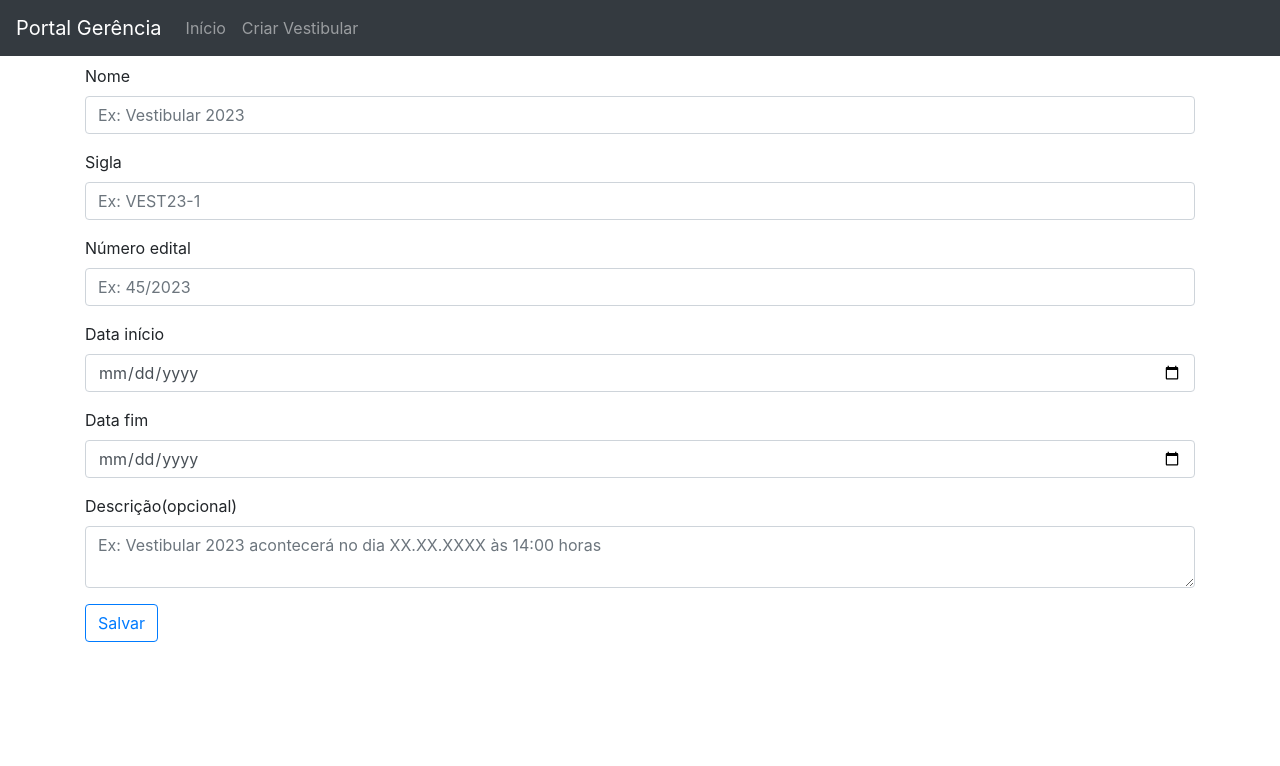
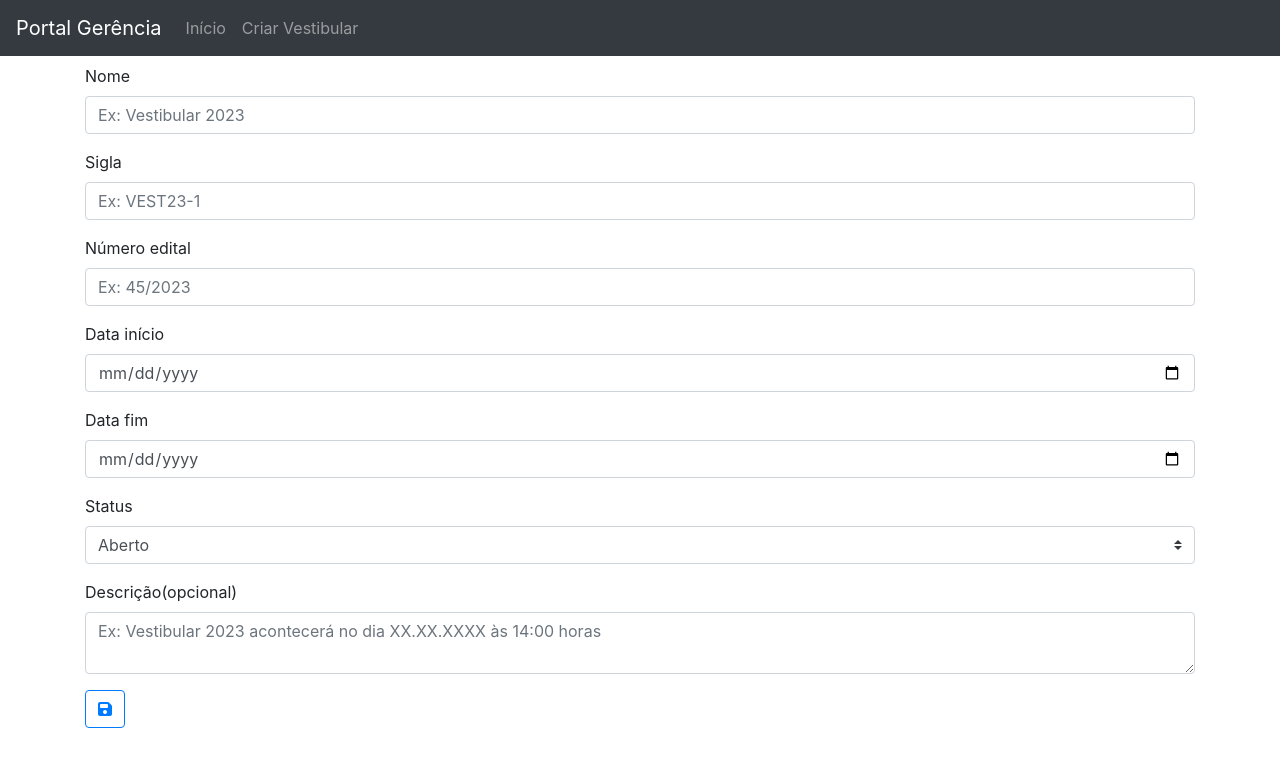
Before and after one commit to lariloran/projetoCPWII, a Vue app: page /form in a window 1280 px wide. Shown: the top 766 px of the page. Built offline with nearby package versions, Linux system fonts and the light colour scheme.

Commit message:
Finalizando font-awesome

```diff
--- a/db.json
+++ b/db.json
@@ -1,12 +1,264 @@
 {
-    "vests":[
-        {
-            "id": 1,
-            "nome": "Vestibular 2023",
-            "sigla": "VEST23-1",
-            "edital": "45/2023",
-            "data_ini": "20-01-2023",
-            "data_fim": "20-03-2023"
-        }
-    ]
+  "vests": [
+    {
+      "name": "xsxs",
+      "initial": "sxxs",
+      "edital": "xssxsx",
+      "dat_ini": "2022-12-16",
+      "dat_end": "2022-12-15",
+      "description": "",
+      "status": 3,
+      "id": 2
+    },
+    {
+      "name": "swsasa",
+      "initial": "1111111111111",
+      "edital": "assas",
+      "dat_ini": "2022-12-22",
+      "dat_end": "2022-12-05",
+      "description": "",
+      "status": 3,
+      "id": 3
+    },
+    {
+      "name": "sasa",
+      "initial": "sasa",
+      "edital": "sasasasa",
+      "dat_ini": "2022-12-28",
+      "dat_end": "2022-12-26",
+      "description": "",
+      "status": 3,
+      "id": 4
+    },
+    {
+      "name": "sdsdsd",
+      "initial": "sdsds",
+      "edital": "dsdsds",
+      "dat_ini": "2022-12-28",
+      "dat_end": "2022-12-21",
+      "description": "",
+      "status": 2,
+      "id": 5
+    },
+    {
+      "name": "AAAAAAAAA",
+      "initial": "fdfdfdf",
+      "edital": "dfdfdf",
+      "dat_ini": "2022-12-15",
+      "dat_end": "2022-12-14",
+      "description": "",
+      "status": 2,
+      "id": 6
+    },
+    {
+      "name": "dsdsds",
+      "initial": "dsdsdsd",
+      "edital": "sdsdsd",
+      "dat_ini": "2022-12-31",
+      "dat_end": "2022-12-20",
+      "description": "",
+      "status": 2,
+      "id": 7
+    },
+    {
+      "name": "sasas",
+      "initial": "asasas",
+      "edital": "asasasas",
+      "dat_ini": "2022-12-06",
+      "dat_end": "2022-12-23",
+      "description": "",
+      "status": 2,
+      "id": 8
+    },
+    {
+      "name": "asasas",
+      "initial": "asasa",
+      "edital": "sasasasa",
+      "dat_ini": "2022-12-23",
+      "dat_end": "2022-12-01",
+      "description": "",
+      "status": 2,
+      "id": 9
+    },
+    {
+      "name": "dsdsd",
+      "initial": "sdsdsd",
+      "edital": "dsdsdsd",
+      "dat_ini": "2022-12-08",
+      "dat_end": "2022-12-21",
+      "description": "",
+      "status": 3,
+      "id": 10
+    },
+    {
+      "name": "kjkjk",
+      "initial": "jhjhjh",
+      "edital": "ddsds",
+      "dat_ini": "2022-12-20",
+      "dat_end": "2022-12-23",
+      "description": "",
+      "status": 2,
+      "id": 11
+    },
+    {
+      "name": "dsds",
+      "initial": "sdsds",
+      "edital": "sdsds",
+      "dat_ini": "2022-12-23",
+      "dat_end": "2022-11-28",
+      "description": "",
+      "status": 2,
+      "id": 12
+    },
+    {
+      "name": "dsds",
+      "initial": "sdsd",
+      "edital": "dsd",
+      "dat_ini": "2022-12-16",
+      "dat_end": "2022-12-06",
+      "description": "",
+      "status": 2,
+      "id": 13
+    },
+    {
+      "name": "sasa",
+      "initial": "sas",
+      "edital": "sasas",
+      "dat_ini": "2022-12-29",
+      "dat_end": "2022-12-07",
+      "description": "",
+      "status": 2,
+      "id": 14
+    },
+    {
+      "name": "AAAAAAAAAA",
+      "initial": "wdwd",
+      "edital": "wdwdw",
+      "dat_ini": "2022-12-01",
+      "dat_end": "2022-12-06",
+      "description": "",
+      "status": 2,
+      "id": 15
+    },
+    {
+      "name": "oooo",
+      "initial": "ooooo",
+      "edital": "ooooo",
+      "dat_ini": "2022-12-29",
+      "dat_end": "2022-12-30",
+      "description": "",
+      "status": 2,
+      "id": 16
+    },
+    {
+      "name": "sss",
+      "initial": "ssss",
+      "edital": "ssss",
+      "dat_ini": "2022-12-15",
+      "dat_end": "2022-12-28",
+      "description": "",
+      "status": 2,
+      "id": 17
+    },
+    {
+      "name": "dsdsd",
+      "initial": "sddsdsd",
+      "edital": "dsdsdsd",
+      "dat_ini": "2022-12-22",
+      "dat_end": "2022-12-10",
+      "description": "",
+      "status": 3,
+      "id": 18
+    },
+    {
+      "name": "sdsss",
+      "initial": "ssssssssss",
+      "edital": "dsddsdsd",
+      "dat_ini": "2022-12-13",
+      "dat_end": "2022-12-23",
+      "description": "",
+      "status": 2,
+      "id": 21
+    },
+    {
+      "name": "sssssssssss",
+      "initial": "sssssssssssss",
+      "edital": "sssssssssssssssss",
+      "dat_ini": "2022-12-22",
+      "dat_end": "2022-12-15",
+      "description": "",
+      "status": 3,
+      "id": 22
+    },
+    {
+      "name": "AAAAAAAAA",
+      "initial": "AAAAAAAAAAAAA",
+      "edital": "AAAAAAAAAAAAAA",
+      "dat_ini": "2022-12-20",
+      "dat_end": "2022-12-12",
+      "description": "",
+      "status": 3,
+      "id": 23
+    },
+    {
+      "name": "QQQQQQQQ",
+      "initial": "QQQQQQQQQQ",
+      "edital": "QQQQQQQQQQ",
+      "dat_ini": "2022-12-14",
+      "dat_end": "2022-12-14",
+      "description": "",
+      "status": 3,
+      "id": 26
+    },
+    {
+      "name": "HHHHHHHHHHH",
+      "initial": "HHHHHHHHHHHHHHH",
+      "edital": "HHHHHHHHHHH",
+      "dat_ini": "2022-12-30",
+      "dat_end": "2022-12-16",
+      "description": "",
+      "status": 3,
+      "id": 27
+    },
+    {
+      "name": "lklk",
+      "initial": "lkl",
+      "edital": "kll",
+      "dat_ini": "2022-12-15",
+      "dat_end": "2022-12-16",
+      "description": "",
+      "status": 3,
+      "id": 28
+    },
+    {
+      "name": "lklklklklkl",
+      "initial": "klklklklklkl",
+      "edital": "klklklklklklklklkl",
+      "dat_ini": "2022-12-29",
+      "dat_end": "2022-12-16",
+      "description": "",
+      "status": 3,
+      "id": 29
+    },
+    {
+      "name": "Vestibular de verão",
+      "initial": "wqwqw",
+      "edital": "qwqwqw",
+      "dat_ini": "2022-11-29",
+      "dat_end": "2022-12-07",
+      "description": "",
+      "status": 2,
+      "id": 30
+    },
+    {
+      "name": "sas",
+      "initial": "asasa",
+      "edital": "asasa",
+      "dat_ini": "2022-12-03",
+      "dat_end": "2022-11-29",
+      "description": "",
+      "status": 3,
+      "id": 31
+    }
+  ]
 }
--- a/public/index.html
+++ b/public/index.html
@@ -6,6 +6,7 @@
     <meta name="viewport" content="width=device-width,initial-scale=1.0">
     <link rel="icon" href="<%= BASE_URL %>favicon.ico">
     <title><%= htmlWebpackPlugin.options.title %></title>
+    <link rel="stylesheet" href="https://cdnjs.cloudflare.com/ajax/libs/font-awesome/6.2.1/css/all.min.css" integrity="sha512-MV7K8+y+gLIBoVD59lQIYicR65iaqukzvf/nwasF0nqhPay5w/9lJmVM2hMDcnK1OnMGCdVK+iQrJ7lzPJQd1w==" crossorigin="anonymous" referrerpolicy="no-referrer" />
   </head>
   <body>
     <noscript>
--- a/src/main.js
+++ b/src/main.js
@@ -12,8 +12,9 @@ Vue.use(BootstrapVue)
 import Vuelidate from "vuelidate";
 Vue.use(Vuelidate);
 
-import axios from 'axios';
+import axios from "axios";
 import {Model} from "vue-api-query";
+
 Model.$http = axios;
 
 Vue.config.productionTip = false
--- /dev/null
+++ b/src/valueObjects/status.js
@@ -0,0 +1,5 @@
+export default{
+    OPEN: 1,
+    FINISHED: 2,
+    ARCHIVED: 3
+}
--- a/src/views/Form.vue
+++ b/src/views/Form.vue
@@ -58,6 +58,15 @@
         :state="dat_endValidation"></b-form-input>
       </b-form-group>
 
+      <b-form-group label="Status" label-for="status">
+        <b-form-select
+        id="status"
+        v-model="form.status"
+        :options="optionsStatus"
+        >
+      </b-form-select>
+      </b-form-group>
+
       <b-form-group label="Descrição(opcional)" label-for="description">
         <b-form-textarea
         id="description"
@@ -71,7 +80,7 @@
        variant="outline-primary"
        @click="saveVestibular"
        >
-          Salvar
+       <i class="fa fa-save"></i>
       </b-button>
 
     </b-form>
@@ -81,7 +90,9 @@
 <script>
 import ToastMixin from '@/mixins/toastMixin.js';
 import {required, minLength} from "vuelidate/lib/validators";
-var i = 0;
+import VestsModel from "@/models/VestsModel";
+import Status from "@/valueObjects/status";
+
   export default{
     name: "Form",
     mixins:[ToastMixin],
@@ -93,9 +104,15 @@ var i = 0;
         edital:"",
         dat_ini:"",
         dat_end: "",
-        description: ""
+        description: "",
+        status: Status.OPEN
       },
-      methodSave : "new"
+      methodSave : "new",
+      optionsStatus:[
+        {value: Status.OPEN, text: "Aberto" },
+        {value: Status.FINISHED, text: "Concluído" },
+        {value: Status.ARCHIVED, text: "Arquivado" }
+      ]
       }
     },
 
@@ -121,27 +138,27 @@ var i = 0;
 
       }
     } ,
-    created(){
-      if(this.$route.params.index === 0 || this.$route.params.index !== undefined){
+    async created(){
+      if(this.$route.params.vestId){
         this.methodSave = "update";
-        let vests = JSON.parse(localStorage.getItem("vests"));
-        this.form = vests[this.$route.params.index];
+        this.form = await VestsModel.find(this.$route.params.vestId);
       }
     },
 
     methods:{
       saveVestibular(){
+        this.$v.$touch();
+        if(this.$v.$error) return;
+
         if(this.methodSave === "update"){
-          let vests = JSON.parse(localStorage.getItem("vests"));
-          vests[this.$route.params.index] = this.form;
-          localStorage.setItem("vests", JSON.stringify(vests));
-        this.showToast("success", "Sucesso!", "Tarefa atualizada com sucesso");
+          this.form.save();
+
+          this.showToast("success", "Sucesso!", "Vestibular criado com sucesso");
           this.$router.push({name:"list"});
           return;
         }
-        let vests = (localStorage.getItem("vests")) ? JSON.parse(localStorage.getItem("vests")) : [];
-        vests.push(this.form);
-        localStorage.setItem("vests", JSON.stringify(vests));
+        const vest = new VestsModel(this.form);
+        vest.save();
         this.showToast("success", "Sucesso!", "Vestibular criado com sucesso");
 
         this.$router.push({name:"list"});
@@ -154,7 +171,6 @@ var i = 0;
           return null;
         }
         else{
-          i++;
           return !this.$v.form.name.$error;
         }
 
@@ -164,7 +180,6 @@ var i = 0;
           return null;
         }
         else{
-          i++;
           return !this.$v.form.initial.$error;
         }
       },
@@ -173,7 +188,6 @@ var i = 0;
           return null;
         }
         else{
-          i++;
           return !this.$v.form.edital.$error;
         }
       },
@@ -182,7 +196,6 @@ var i = 0;
           return null;
         }
         else{
-          i++;
           return !this.$v.form.dat_ini.$error;
         }
       },
@@ -191,7 +204,6 @@ var i = 0;
           return null;
         }
         else{
-          i++;
           return !this.$v.form.dat_end.$error;
         }
       },
--- a/src/views/List.vue
+++ b/src/views/List.vue
@@ -1,24 +1,67 @@
 <template>
   <div class="container mt-2">
-    <template v-if="isVestsEmpty">
+
+<b-form inline class="mb-2">
+  <b-form-input
+  v-model="filter.name"
+  id="name"
+  placeholder="Ex: Vestibular 2023"
+  class="mr-2"
+  autocomplete="off"
+  >
+</b-form-input>
+  <b-form-select
+v-model="filter.status"
+:options="optionsList"
+class="mr-2">
+</b-form-select>
+<b-button variant="outline-secondary"
+@click="filterVests"
+class="mr-2"
+><i class="fa fa-search"></i></b-button>
+
+<b-button variant="outline-secondary"
+@click="clearFilter"
+class="mr-2"
+><i class="fa fa-times"></i></b-button>
+</b-form>
+<template v-if="isLoading">
+  <div class="loading-spin">
+    <b-spinner style="width:5rem; height: 5rem;"></b-spinner>
+  </div>
+</template>
+
+    <template v-if="isVestsEmpty && !isLoading">
       <div class="empty-data mt-2">
-        <img src="../assets/images/empty-data.svg" class="empty-data-image">
+        <img src="../assets/images/empty-data.svg" class="empty-data-image"/>
         <b-button
         variant="outline-primary"
         class="mt-2"
         size="lg"
         to="/form"
         >Criar vestibular</b-button>
-      </div>>
+      </div>
     </template>
-<template v-else>
-  <div v-for="(vest, index) in vests" :key="index">
-      <b-card :title="vest.initial" class="mb-2">
-        <b-card-text>[{{vest.name}}]</b-card-text>
+<template v-if="!isVestsEmpty && !isLoading">
+  <div v-for="vest in vests" :key="vest.id">
+      <b-card
+      :title="vest.initial"
+      class="mb-2"
+      :class="{'finished-vest': isFinished(vest)}">
+        <b-card-text>{{vest.name}}</b-card-text>
         <b-card-text>{{vest.description}}</b-card-text>
 
-        <b-button variant="outline-secondary" class="mr-2" @click="edit(index)">Editar</b-button>
-        <b-button variant="outline-danger" class="mr-2"  @click="remove(vest,index)">Excluir</b-button>
+        <b-button variant="outline-secondary" class="mr-2" @click="UpdateStatus(vest.id,status.FINISHED)"
+        v-b-tooltip.hover
+        title="Concluir"><i class="fa-solid fa-check"></i></b-button>
+        <b-button variant="outline-secondary" class="mr-2" @click="UpdateStatus(vest.id,status.ARCHIVED)" v-b-tooltip.hover
+        title="Arquivar"><i class="fa fa-box-archive"></i></b-button>
+        <b-button variant="outline-secondary" class="mr-2" @click="edit(vest.id)"
+        v-b-tooltip.hover
+        title="Editar"><i class="fa fa-edit"></i></b-button>
+        <b-button variant="outline-danger" class="mr-2"  @click="remove(vest.id)"
+        v-b-tooltip.hover
+        title="Remover"><i class="fa fa-times"></i></b-button>
       </b-card>
     </div>
 </template>
@@ -40,36 +83,100 @@
 
 
 <script>
+import VestsModel from "@/models/VestsModel";
+import Status from "@/valueObjects/status.js";
+import ToastMixin from '@/mixins/toastMixin.js';
+
 export default {
   name: "List",
-
+  mixins:[ToastMixin],
   data() {
     return {
       vests: [],
-      vestSelected : []
+      vestSelected : [],
+      status: Status,
+      filter:{
+        name:null,
+        status:null
+      },
+      optionsList:[
+        {value: null, text: "Selecione algum status" },
+        {value: Status.OPEN, text: "Aberto" },
+        {value: Status.FINISHED, text: "Concluído" },
+        {value: Status.ARCHIVED, text: "Arquivado" }
+      ],
+      isLoading:false
+
     }
   },
-  created() {
-    this.vests = (localStorage.getItem("vests")) ? JSON.parse(localStorage.getItem("vests")) : [];
-
+  async created() {
+    this.isLoading = true;
+    this.vests = await VestsModel.params({status:[this.status.OPEN]}).get();
+    this.isLoading = false;
   },
 
   methods:{
-    edit(index){
-      this.$router.push({name: "form", params: {index}});
+    edit(vestId){
+      this.$router.push({name: "form", params: {vestId}});
     },
-    remove(vest, index){
-      this.vestSelected = vest;
-      this.vestSelected.index = index;
+    async remove(vestId){
+      this.vestSelected =  await VestsModel.find(vestId);
       this.$refs.modalRemove.show();
     },
     hideModal(){
       this.$refs.modalRemove.hide();
     },
-    confirmRemoveVest(){
-      this.vests.splice(this.vestSelected.index, 1);
-      localStorage.setItem("vests", JSON.stringify(this.vests));
+    async confirmRemoveVest(){
+      this.vestSelected.delete();
+      // this.vests = await VestsModel.params(
+      //   {status:
+      //   [
+      //     this.status.OPEN,
+      //     this.status.FINISHED,
+      //   ]
+      //   }).get();
+      this.vests = await VestsModel.params({status:[this.status.OPEN]}).get();
       this.hideModal();
+    },
+    async UpdateStatus(vestId,status){
+      let vest = await VestsModel.find(vestId);
+      vest.status = status;
+      await vest.save();
+      this.showToast("success", "Sucesso!", "Status do vestibular atualizado com sucesso");
+      this.vests = await VestsModel.params({status:[this.status.OPEN]}).get();
+
+      // this.vests = await VestsModel.params(
+      //   {status:
+      //   [
+      //     this.status.OPEN,
+      //     this.status.FINISHED,
+      //   ]
+      //   }).get();
+    },
+    isFinished(vest){
+       if(vest.status === this.status.FINISHED) return true;
+    },
+
+    async filterVests(){
+      let filter = {...this.filter}
+      filter = this.clean(filter);
+      this.vests = await VestsModel.params(filter).get();
+    },
+
+    clean(obj){
+      for(var propName in obj){
+        if(obj[propName] === null ||obj[propName] === undefined ){
+          delete obj[propName];
+        }
+        return obj;
+      }
+    },
+    async clearFilter(){
+      this.filter = {
+        name:null,
+        status:null
+      };
+      this.vests = await VestsModel.params({status:[this.status.OPEN]}).get();
     }
   },
 
@@ -82,7 +189,7 @@ export default {
 }
 </script>
 
-<style>
+<style scoped>
 .empty-data{
   display: flex;
   align-items: center;
@@ -93,4 +200,20 @@ export default {
   width: 300px;
   height: 300px;
 }
+
+.finished-vest{
+  opacity: 0.7;
+}
+
+.finished-vest > .card-body > h4
+, .finished-vest > .card-body > p {
+  text-decoration: line-through;
+}
+
+.loading-spin{
+  display: flex;
+  align-items: center;
+  justify-content: center;
+  height: 65vh;
+}
 </style>
```
